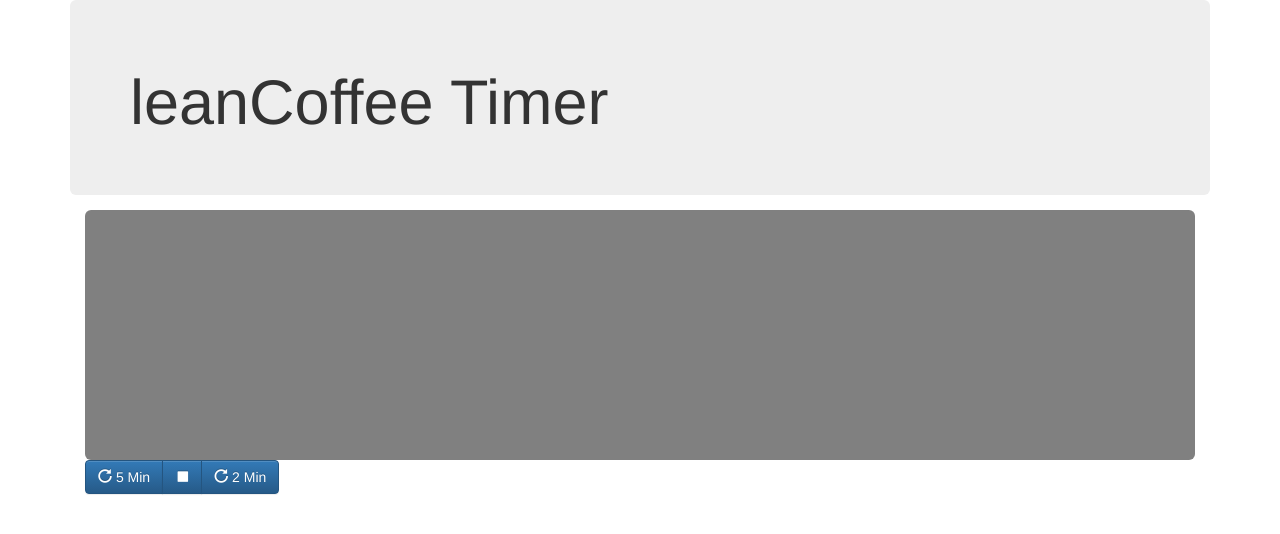
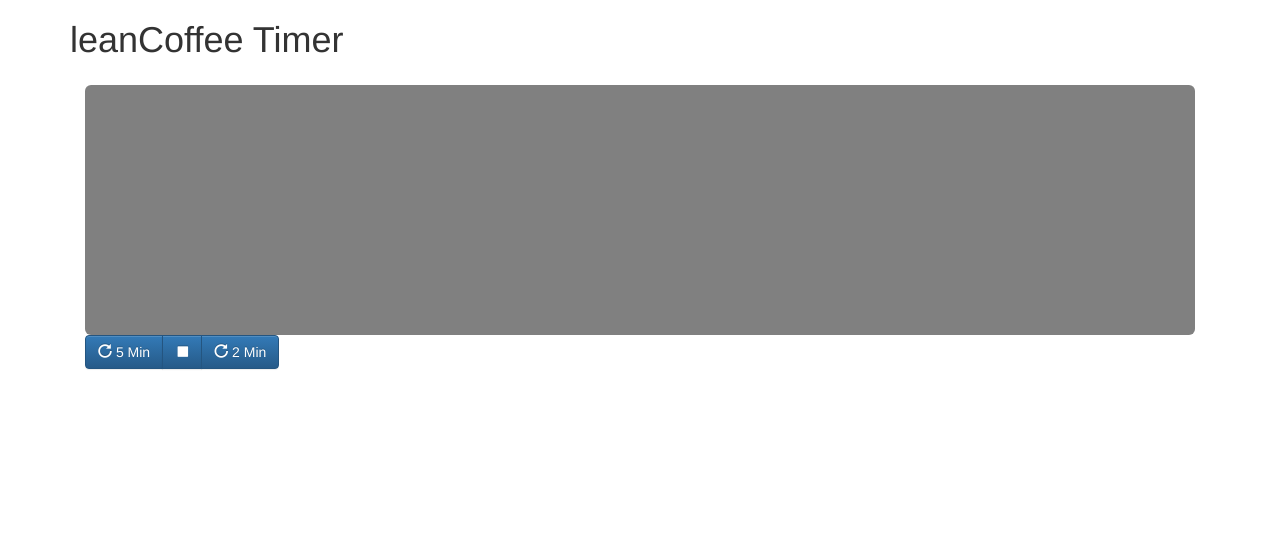
Before and after one commit to curriedav/leanCoffeeTimer, a plain HTML site: page index.html in a window 1280 px wide. Drawn offline with nearby package versions, Linux system fonts and the light colour scheme.

Commit message:
style adjust

```diff
--- a/index.html
+++ b/index.html
@@ -18,7 +18,7 @@
 	</head>
 
 	<body class="container">
-		<div class="jumbotron panel-title">
+		<div class="panel-title">
 			<h1>leanCoffee Timer</h1>
 		</div>
 
```
